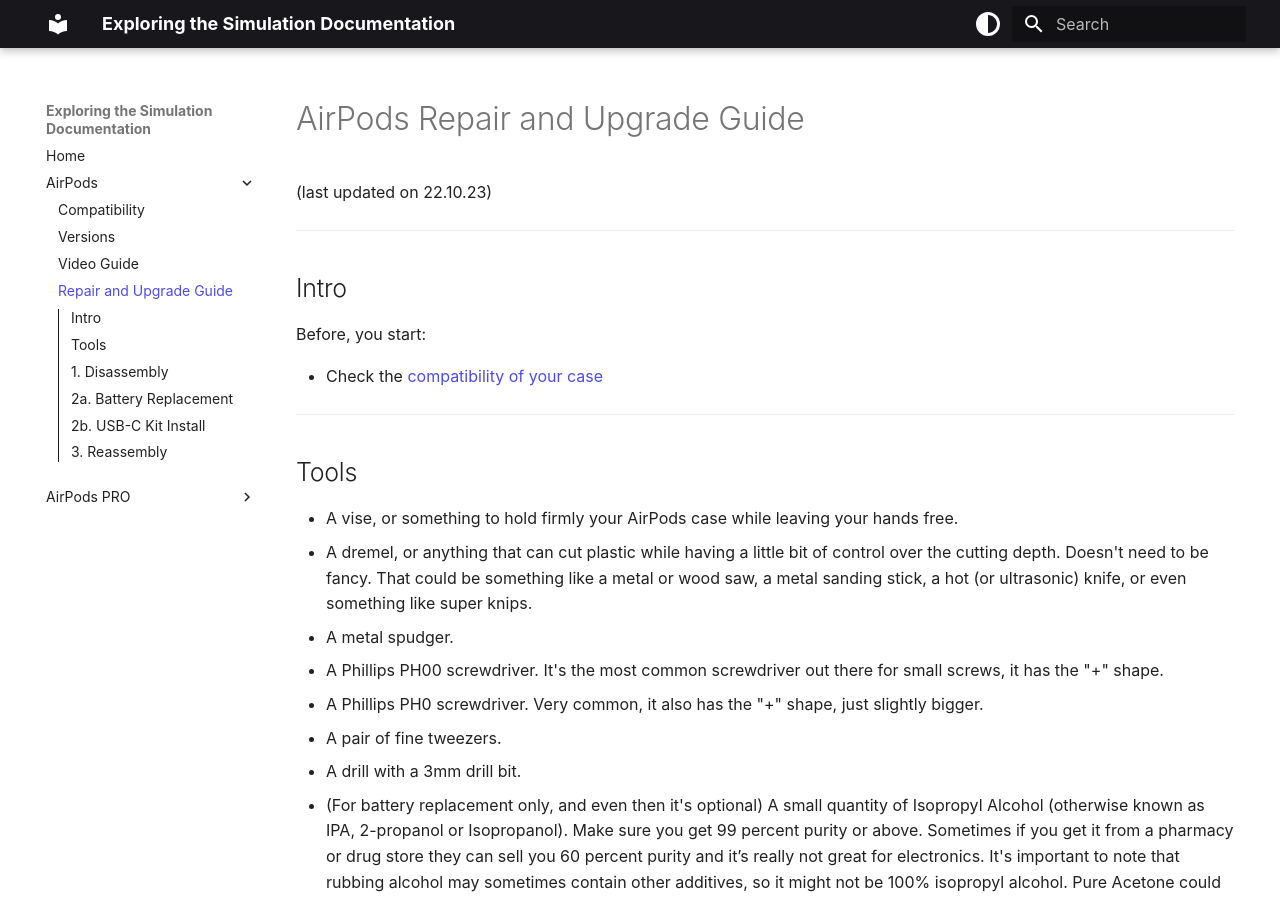
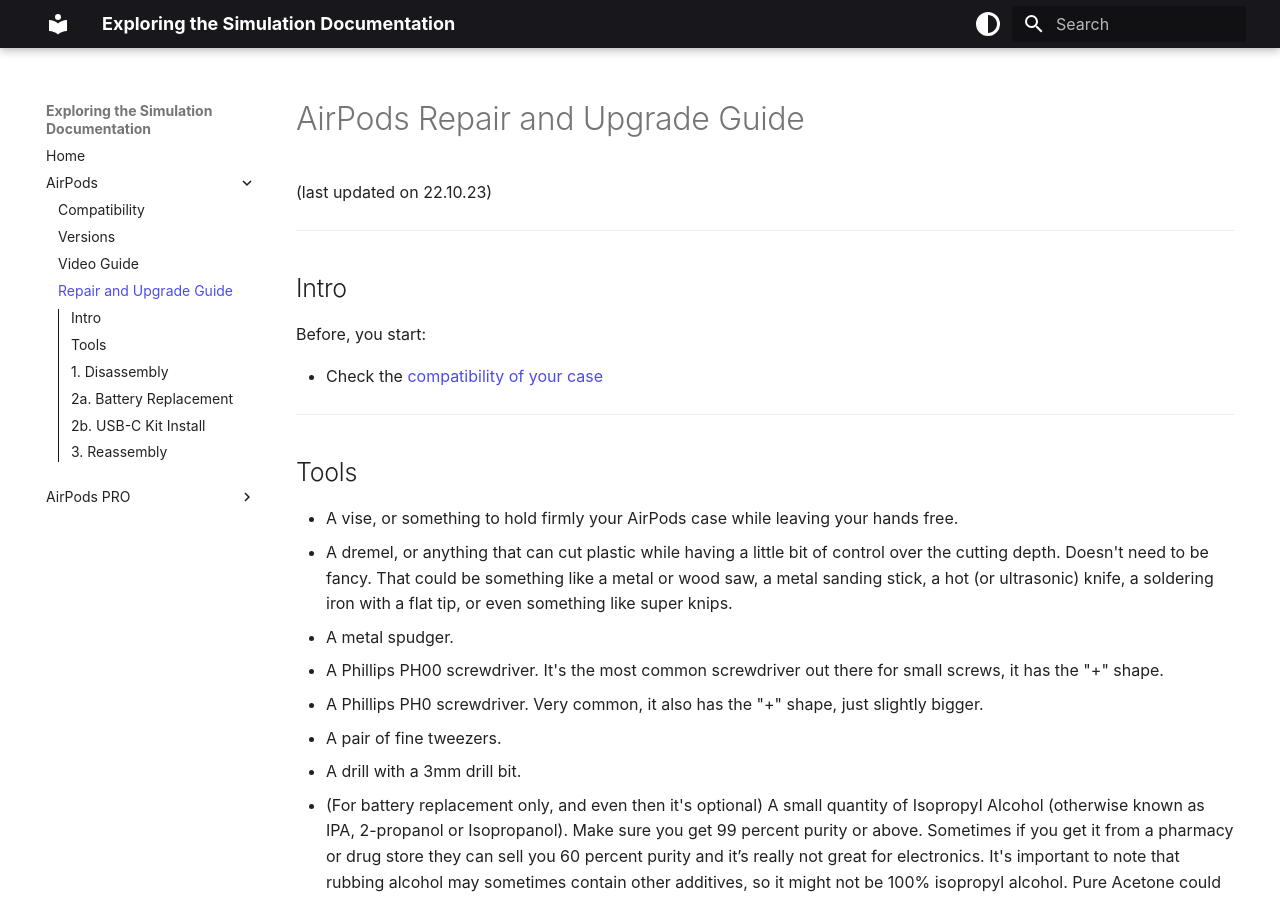
Before and after one commit to kenp-io/kenpio-docs, an MkDocs documentation site: the page built from docs/airpods/repair-upgrade-guide.md, in a window 1280 px wide and 900 px high. Built offline with MkDocs 1.6.1 and Material for MkDocs 9.7.7, drawn with Linux system fonts in a browser that asks for light colours; some web fonts are replaced.

Commit message:
soldering iron + workspace

```diff
--- a/docs/airpods/repair-upgrade-guide.md
+++ b/docs/airpods/repair-upgrade-guide.md
@@ -11,7 +11,7 @@
 
 ## Tools
 * A vise, or something to hold firmly your AirPods case while leaving your hands free.
-* A dremel, or anything that can cut plastic while having a little bit of control over the cutting depth. Doesn't need to be fancy. That could be something like a metal or wood saw, a metal sanding stick, a hot (or ultrasonic) knife, or even something like super knips.
+* A dremel, or anything that can cut plastic while having a little bit of control over the cutting depth. Doesn't need to be fancy. That could be something like a metal or wood saw, a metal sanding stick, a hot (or ultrasonic) knife, a soldering iron with a flat tip, or even something like super knips.
 * A metal spudger.
 * A Phillips PH00 screwdriver. It's the most common screwdriver out there for small screws, it has the "+" shape.
 * A Phillips PH0 screwdriver. Very common, it also has the "+" shape, just slightly bigger.
```
Also changed, not shown: 2 other files.
